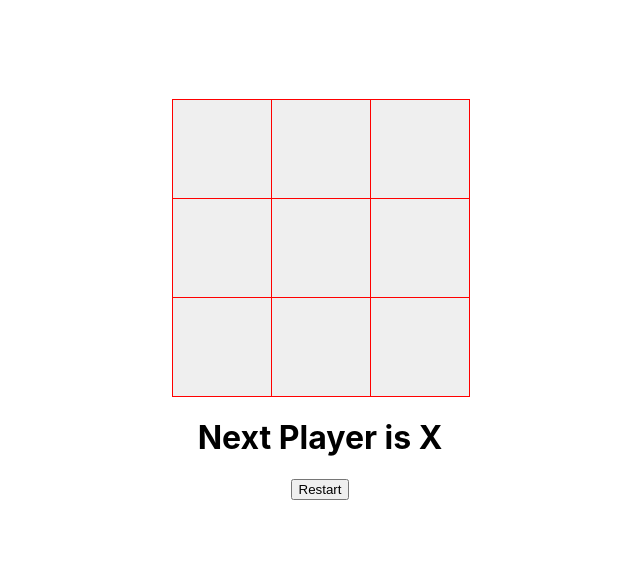
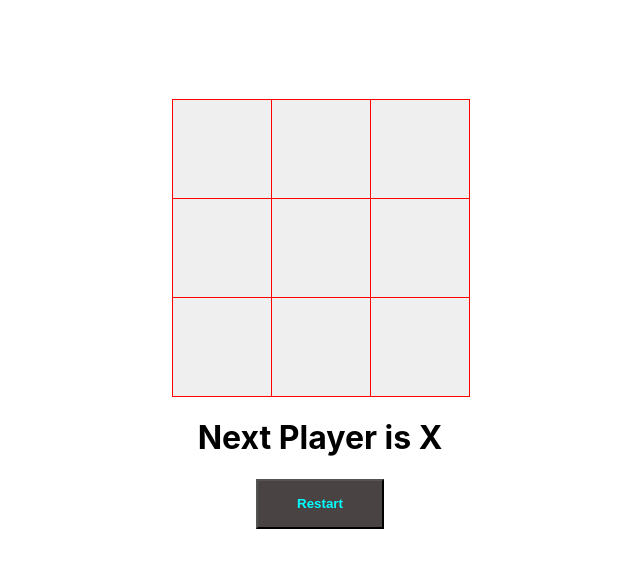
Before and after one commit to firoliyos/React-Tic-Tac-Toe, a React (Create React App) app in the folder tic-tac-toe/: page / in a window 1280 px wide. Shown: the top 568 px of the page, without its empty margins (320-960 px from the left). Built offline with nearby package versions, Linux system fonts and the light colour scheme.

Commit message:
button-functionality-added

```diff
--- a/tic-tac-toe/src/components/index.jsx
+++ b/tic-tac-toe/src/components/index.jsx
@@ -74,7 +74,7 @@ export default function TicTacToe() {
                <Square value={squares[8]} onClick={() => handleClick(8)} />
             </div>
             <h1>{status}</h1>
-            <button onClick={handleRestart}>Restart</button>
+            <button className='restart-button' onClick={handleRestart}>Restart</button>
         </div>
     )
 }
```
